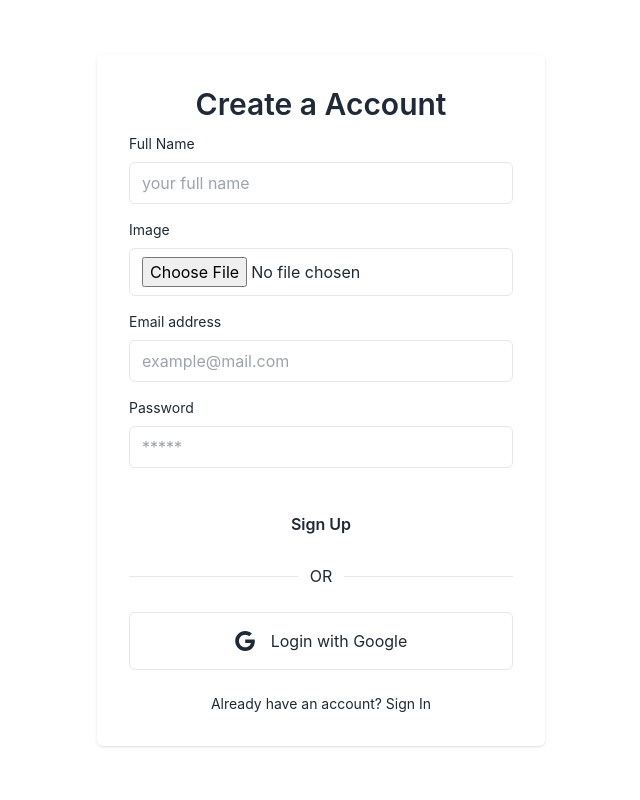
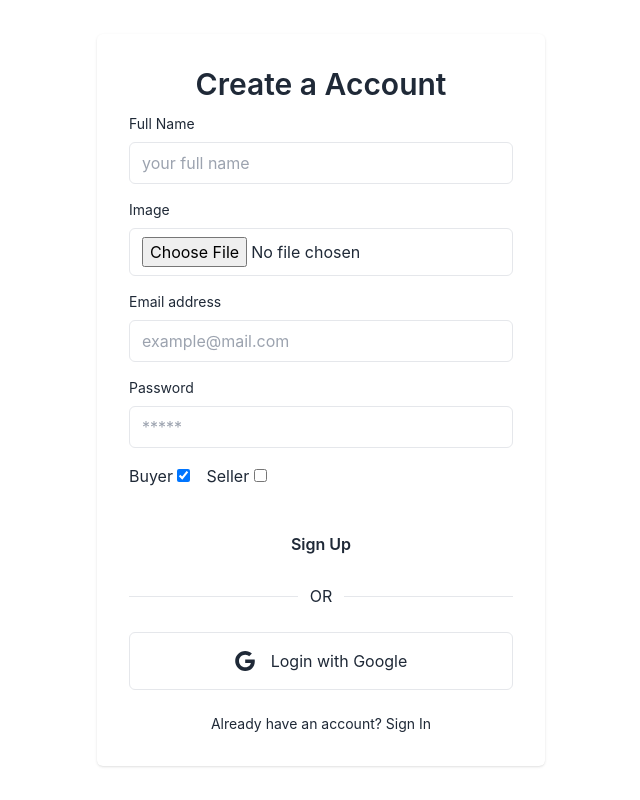
Before and after one commit to SofiuzzamanSofi/machineries-sells-client, a React (Create React App) app: page /signup in a window 1280 px wide. Shown: the whole page, without its empty margins (319-959 px from the left). Built offline with nearby package versions, Linux system fonts and the light colour scheme; no server answers.

Commit message:
successfully create seller with jwt token and store on db

```diff
--- a/src/Component/Pages/SignInUp/SignUp.jsx
+++ b/src/Component/Pages/SignInUp/SignUp.jsx
@@ -13,13 +13,25 @@ const SignUp = () => {
     const { createNewUser, updateUser } = useContext(AuthContext);
     const { register, handleSubmit, formState: { errors } } = useForm(); //useForm react hook ....
     const [signUpError, setSignUpError] = useState("");
-    const [createUserEmail, setCreateUserEmail] = useState("");
 
 
     // token customs hooks------
+    const [createUserEmail, setCreateUserEmail] = useState("");
     const [token] = useToken(createUserEmail);
     const navigate = useNavigate();
 
+
+
+    // check admin or user function --
+    const [isSeller, setIsSeller] = useState(false)
+    const [seller, setSeller] = useState(false)
+    const handleChecked = (e) => {
+        setIsSeller(false);
+        setSeller(!seller);
+        if (e.target.name === "seller") {
+            setIsSeller(true);
+        }
+    };
 
     // signin update name, send email verify  function----------------
     const handleSignUp = data => {
@@ -71,6 +83,9 @@ const SignUp = () => {
 
     // save user on database ---
     const saveDbOnUser = user => {
+        if (isSeller) {
+            user.role = "seller"
+        };
         axios({
             method: "POST",
             url: "http://localhost:5000/user",
@@ -96,8 +111,6 @@ const SignUp = () => {
         // WARNING IS GIVVEN FROM HERE---
         navigate("/");
     };
-
-
 
 
     return (
@@ -141,6 +154,19 @@ const SignUp = () => {
                             {errors?.password ? <p className='text-[10px] text-red-600'>{errors?.password?.message}</p> : ""}
                             {signUpError && <p className='text-[10px] text-red-600'>{signUpError}</p>}
                         </div>
+                        <div className="space-y-2">
+                            <div className="flex justify-between">
+                                <div className="flex justify-between">
+                                    <span>
+                                        Buyer   <input type="checkbox" name="buyer" id="buyer" aria-label="buyer" checked={!seller} onClick={handleChecked} readOnly />
+                                    </span>
+                                    <span className='px-2'> </span>
+                                    <span>
+                                        Seller   <input type="checkbox" name="seller" id="seller" aria-label="seller" checked={seller} onClick={handleChecked} readOnly />
+                                    </span>
+                                </div>
+                            </div>
+                        </div>
                     </div>
                     <button type="submit" className="w-full px-8 py-3 font-semibold rounded-md dark:bg-violet-400 dark:text-gray-900">Sign Up</button>
                 </form>
```
